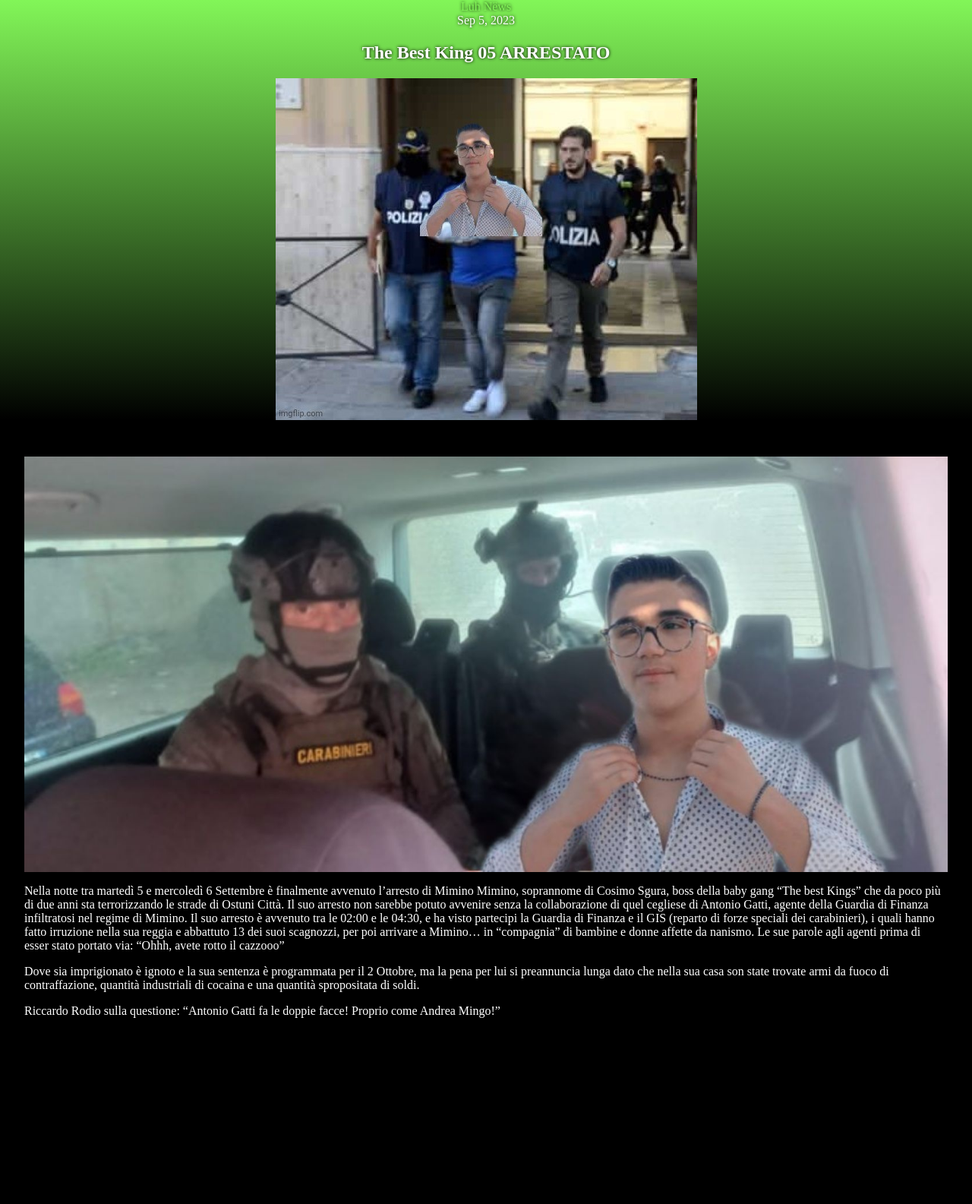
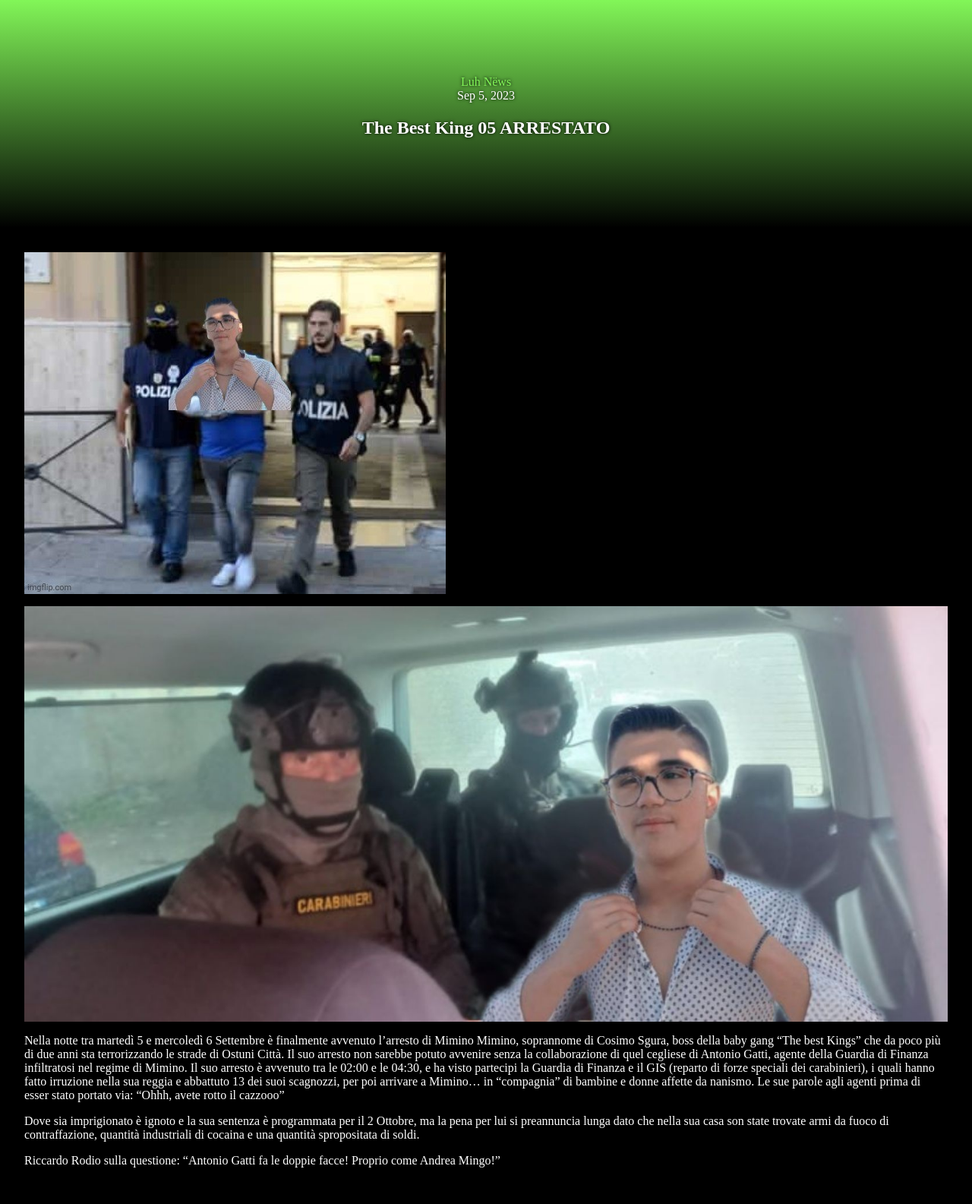
Before and after one commit to LuhNews/luhnews.github.io, a Jekyll site: the page built from _posts/2023-9-5-MiminoArrestato.md, in a window 1280 px wide. Shown: the whole page at 76% size. Built offline with Jekyll 4.4.1, drawn with Linux system fonts in a browser that asks for light colours; some web fonts are replaced; before the commit the page ends 1388 px from its top, so only the background shows below that.

Commit message:
Update post.html

```diff
--- a/_layouts/post.html
+++ b/_layouts/post.html
@@ -6,11 +6,11 @@ layout: default
   <a href="/">Luh Nëws</a>
   <time>{{ page.date | date: "%b %-d, %Y" }}</time>
   <h2>{{ page.title }}</h2>
-  <picture>
+</header>
+<main>
+  <picture id="cover">
     <img src="{{ page.image }}">
   </picture>
-</header>
-<main>
   <article>
     {{ content }}
   </article>
```
